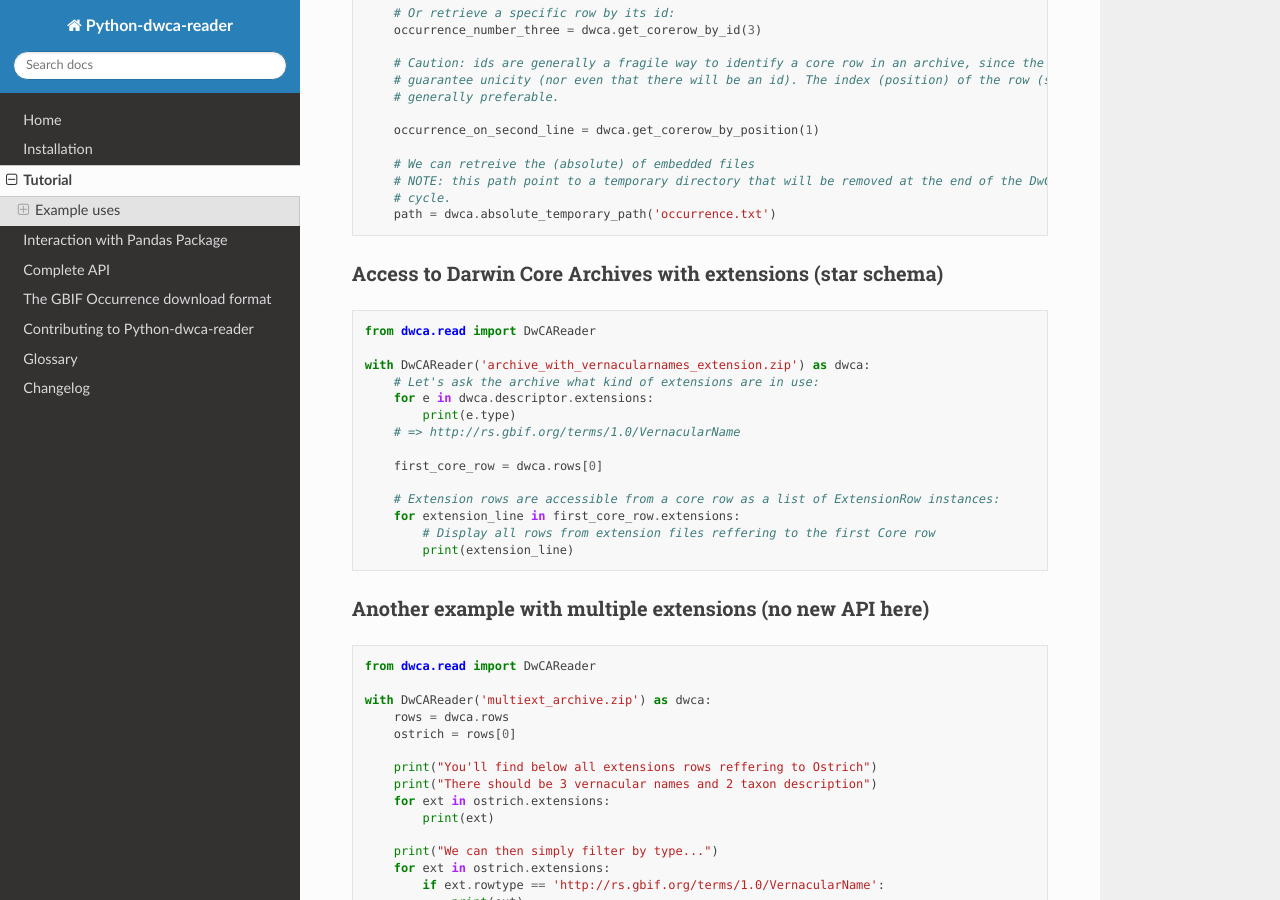
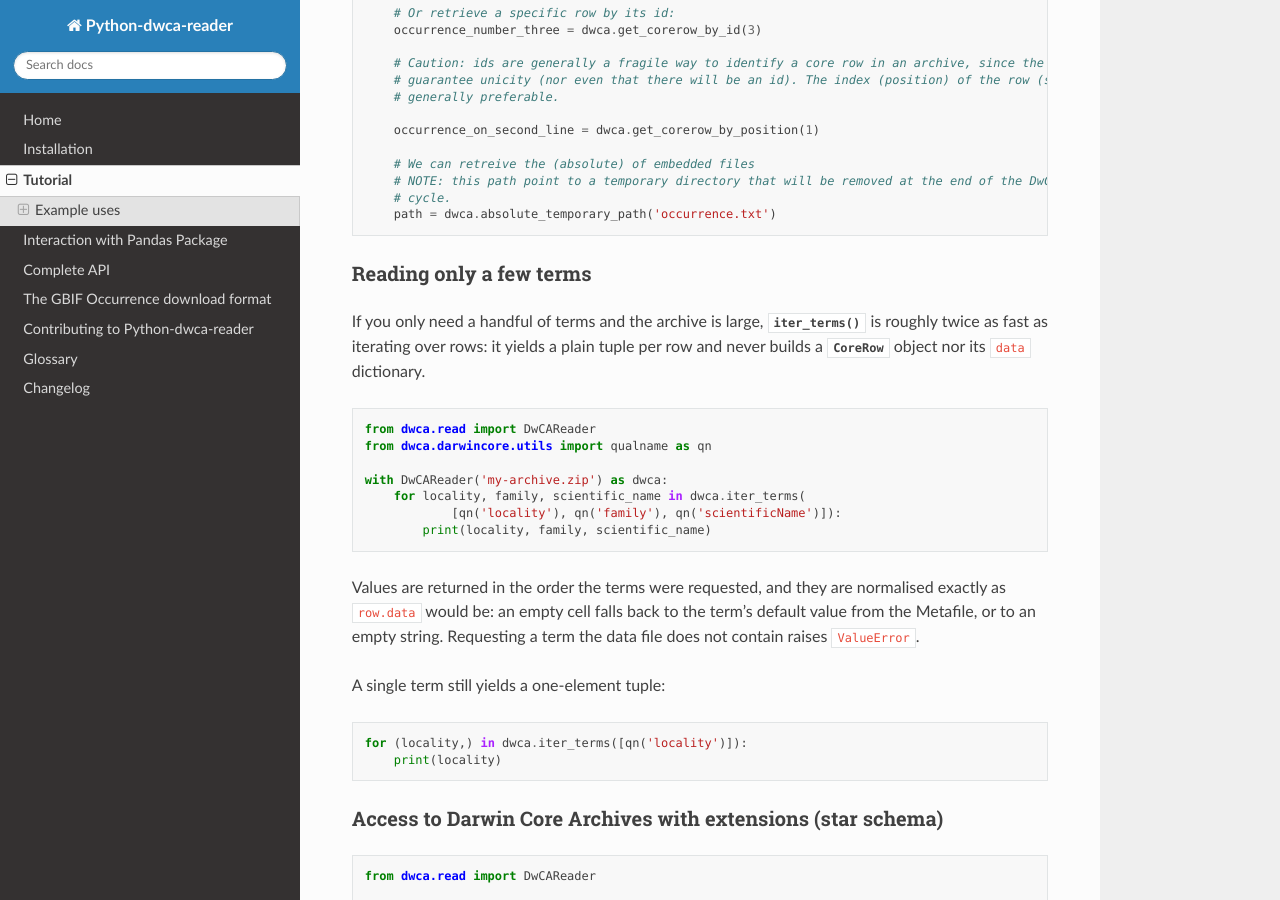
Before and after one commit to BelgianBiodiversityPlatform/python-dwca-reader, a Sphinx documentation site: the page built from doc/tutorial.rst, in a window 1280 px wide and 900 px high, scrolled down 1349 px. Built offline with Sphinx 7.4.7 and the Read the Docs theme 3.1.0, drawn with Linux system fonts in a browser that asks for light colours.

Commit message:
Document iter_terms and add star_record to the API reference

```diff
--- a/doc/api.rst
+++ b/doc/api.rst
@@ -28,6 +28,12 @@ File objects
 .. automodule:: dwca.files
     :members:
 
+Star record objects
+-------------------
+
+.. automodule:: dwca.star_record
+    :members:
+
 Helpers
 -------
 
--- a/doc/tutorial.rst
+++ b/doc/tutorial.rst
@@ -88,6 +88,35 @@ Basic use, access to metadata and data from the Core file
         path = dwca.absolute_temporary_path('occurrence.txt')
 
 
+Reading only a few terms
+~~~~~~~~~~~~~~~~~~~~~~~~
+
+If you only need a handful of terms and the archive is large, :meth:`~dwca.read.DwCAReader.iter_terms`
+is roughly twice as fast as iterating over rows: it yields a plain tuple per row and never
+builds a :class:`~dwca.rows.CoreRow` object nor its ``data`` dictionary.
+
+.. code:: python
+
+    from dwca.read import DwCAReader
+    from dwca.darwincore.utils import qualname as qn
+
+    with DwCAReader('my-archive.zip') as dwca:
+        for locality, family, scientific_name in dwca.iter_terms(
+                [qn('locality'), qn('family'), qn('scientificName')]):
+            print(locality, family, scientific_name)
+
+Values are returned in the order the terms were requested, and they are normalised exactly as
+``row.data`` would be: an empty cell falls back to the term's default value from the Metafile,
+or to an empty string. Requesting a term the data file does not contain raises ``ValueError``.
+
+A single term still yields a one-element tuple:
+
+.. code:: python
+
+    for (locality,) in dwca.iter_terms([qn('locality')]):
+        print(locality)
+
+
 Access to Darwin Core Archives with extensions (star schema)
 ~~~~~~~~~~~~~~~~~~~~~~~~~~~~~~~~~~~~~~~~~~~~~~~~~~~~~~~~~~~~
 
```
